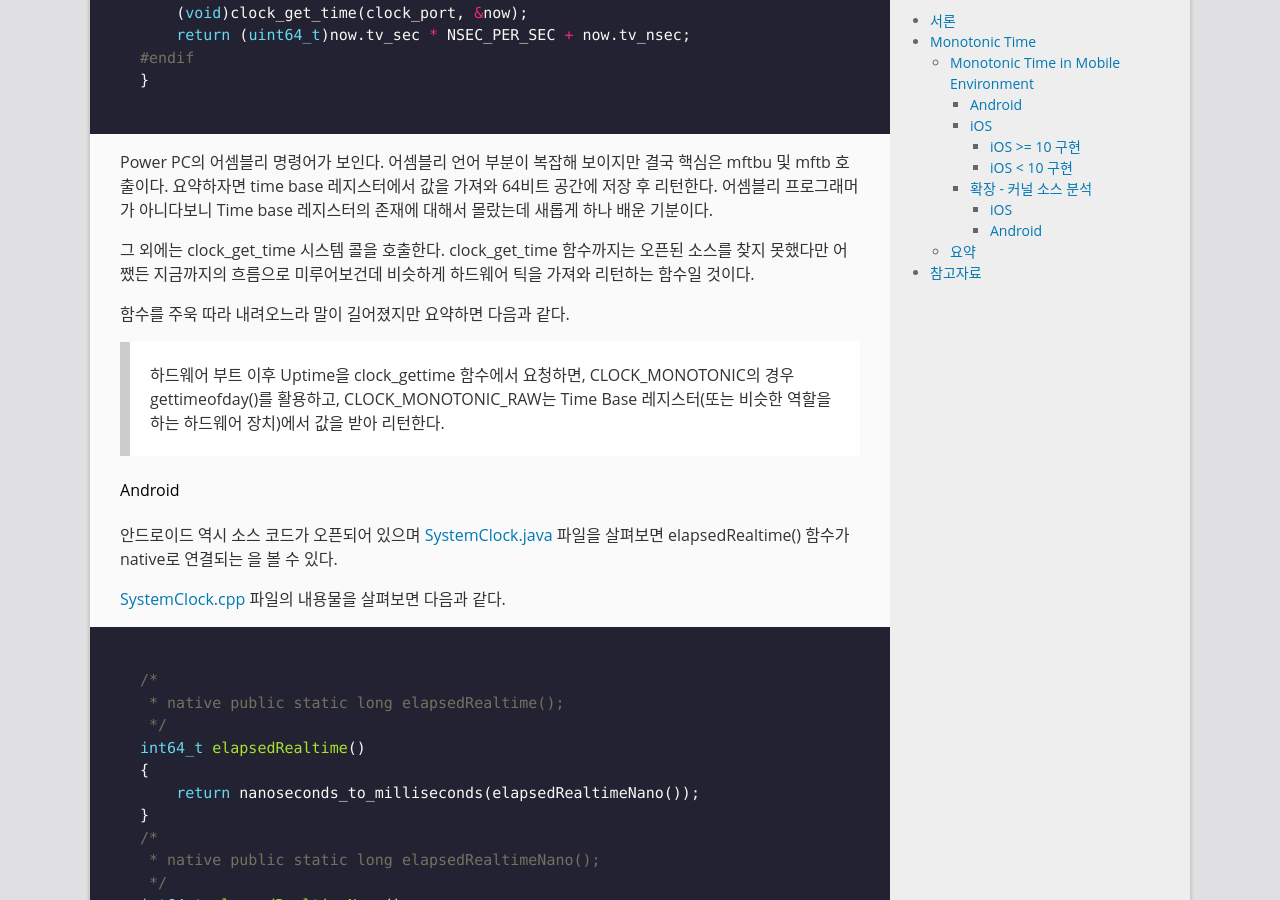
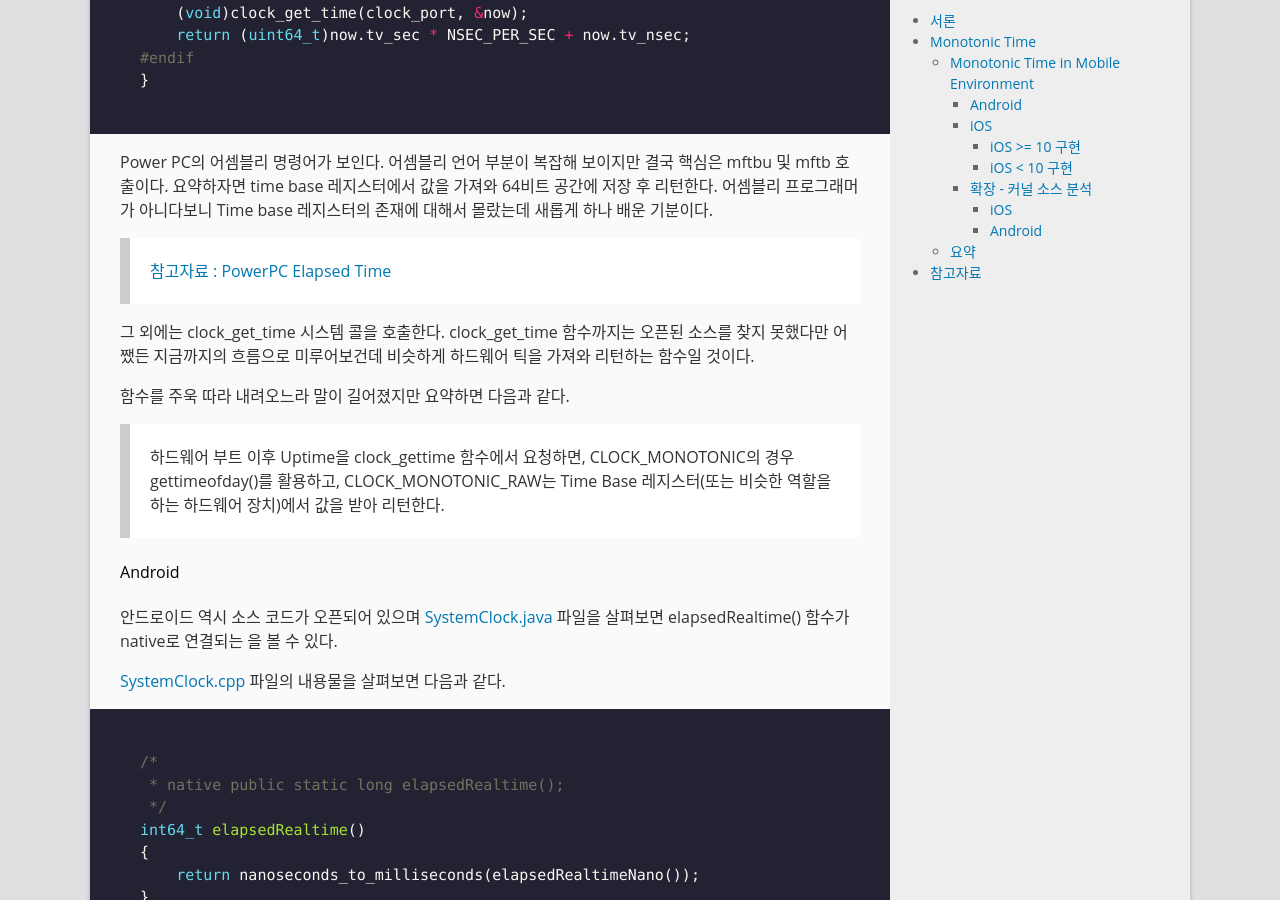
Before and after one commit to GarlicDipping/garlicdipping.github.io, a Jekyll site: the page built from _posts/2019-06-29-monotonic-time-and-unity-realtimesincestartup.md, in a window 1280 px wide and 900 px high, scrolled down 10269 px. Built offline with Jekyll 4.4.1, drawn with Linux system fonts in a browser that asks for light colours; comment, search, counter and statistics services are not loaded.

Commit message:
no message

```diff
--- a/_posts/2019-06-29-monotonic-time-and-unity-realtimesincestartup.md
+++ b/_posts/2019-06-29-monotonic-time-and-unity-realtimesincestartup.md
@@ -397,6 +397,8 @@ uint64_t mach_absolute_time(void) {
 
 Power PC의 어셈블리 명령어가 보인다. 어셈블리 언어 부분이 복잡해 보이지만 결국 핵심은 mftbu 및 mftb 호출이다. 요약하자면 time base 레지스터에서 값을 가져와 64비트 공간에 저장 후 리턴한다. 어셈블리 프로그래머가 아니다보니 Time base 레지스터의 존재에 대해서 몰랐는데 새롭게 하나 배운 기분이다.
 
+> [참고자료 : PowerPC Elapsed Time](https://inteng.fnal.gov/Integrated_Eng/GoodwinDocs/pdf/Sys%20docs/PowerPC/PowerPC%20Elapsed%20Time.pdf)
+
 그 외에는 clock_get_time 시스템 콜을 호출한다. clock_get_time 함수까지는 오픈된 소스를 찾지 못했다만 어쨌든 지금까지의 흐름으로 미루어보건데 비슷하게 하드웨어 틱을 가져와 리턴하는 함수일 것이다.
 
 함수를 주욱 따라 내려오느라 말이 길어졌지만 요약하면 다음과 같다.
```
